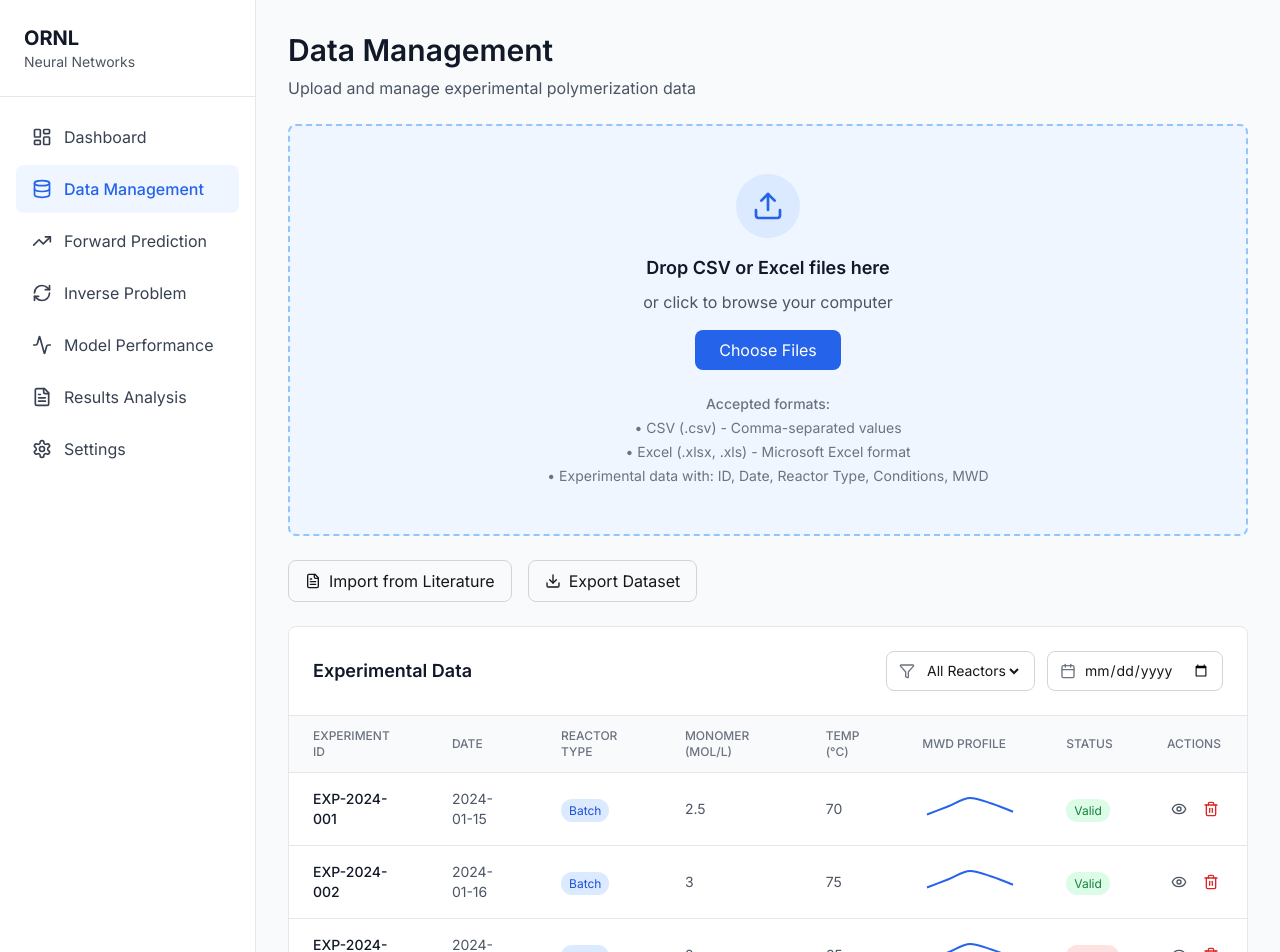
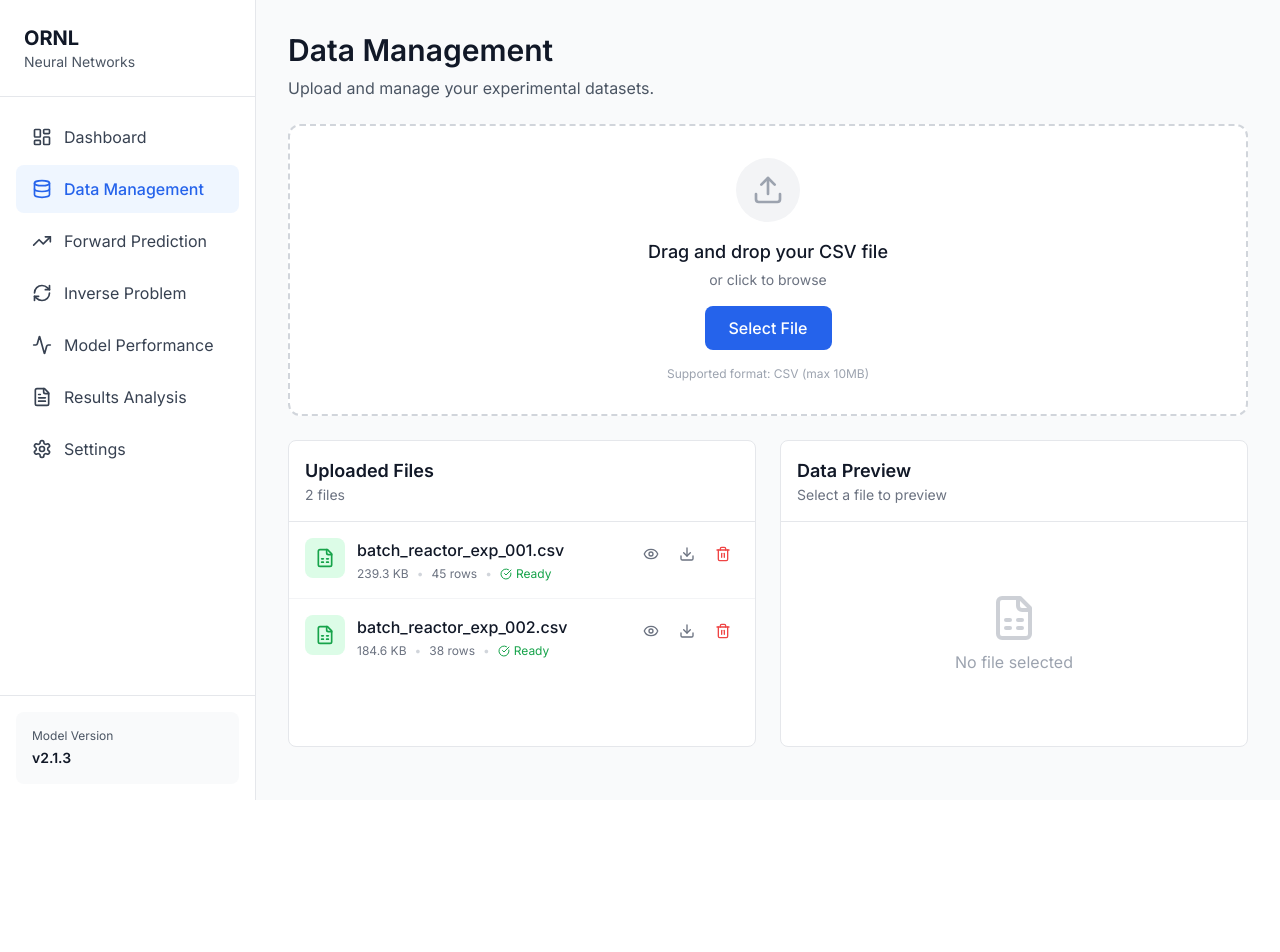
Before and after one commit to Shrey-Valia/ornl2_nextjs, a Next.js app: page /data-management in a window 1280 px wide. Shown: the top 952 px of the page. After the commit the page ends 800 px from the top, so only its background shows below. Built offline with nearby package versions, Linux system fonts and the light colour scheme.

Commit message:
push code

```diff
--- a/app/data-management/page.tsx
+++ b/app/data-management/page.tsx
@@ -1,175 +1,320 @@
 'use client';
 
-import { Upload, FileText, Download, Eye, Trash2, Filter, Calendar } from 'lucide-react';
-import { LineChart, Line, ResponsiveContainer } from 'recharts';
-import { mockExperiments, miniGraphData } from '@/lib/mock-data';
+import { useState, useCallback } from 'react';
+import { Upload, FileSpreadsheet, X, CheckCircle, AlertCircle, Download, Trash2, Eye } from 'lucide-react';
+
+interface UploadedFile {
+  id: string;
+  name: string;
+  size: number;
+  type: string;
+  uploadDate: Date;
+  status: 'processing' | 'completed' | 'error';
+  rowCount?: number;
+  columns?: string[];
+}
+
+interface ParsedData {
+  headers: string[];
+  rows: string[][];
+  preview: string[][];
+}
 
 export default function DataManagement() {
+  const [files, setFiles] = useState<UploadedFile[]>([
+    {
+      id: '1',
+      name: 'batch_reactor_exp_001.csv',
+      size: 245000,
+      type: 'text/csv',
+      uploadDate: new Date('2025-01-15'),
+      status: 'completed',
+      rowCount: 45,
+      columns: ['Temperature', 'Pressure', 'Time', 'Monomer_Conc', 'Catalyst_Conc', 'Yield']
+    },
+    {
+      id: '2',
+      name: 'batch_reactor_exp_002.csv',
+      size: 189000,
+      type: 'text/csv',
+      uploadDate: new Date('2025-01-20'),
+      status: 'completed',
+      rowCount: 38,
+      columns: ['Temperature', 'Pressure', 'Time', 'Monomer_Conc', 'Catalyst_Conc', 'Yield']
+    }
+  ]);
+  const [isDragging, setIsDragging] = useState(false);
+  const [selectedFile, setSelectedFile] = useState<UploadedFile | null>(null);
+  const [parsedData, setParsedData] = useState<ParsedData | null>(null);
+  const [uploadProgress, setUploadProgress] = useState<number | null>(null);
+
+  const handleDragOver = useCallback((e: React.DragEvent) => {
+    e.preventDefault();
+    setIsDragging(true);
+  }, []);
+
+  const handleDragLeave = useCallback((e: React.DragEvent) => {
+    e.preventDefault();
+    setIsDragging(false);
+  }, []);
+
+  const parseCSV = (text: string): ParsedData => {
+    const lines = text.trim().split('\n');
+    const headers = lines[0].split(',').map(h => h.trim().replace(/"/g, ''));
+    const rows = lines.slice(1).map(line =>
+      line.split(',').map(cell => cell.trim().replace(/"/g, ''))
+    );
+    const preview = rows.slice(0, 5);
+    return { headers, rows, preview };
+  };
+
+  const processFile = async (file: File) => {
+    const newFile: UploadedFile = {
+      id: Date.now().toString(),
+      name: file.name,
+      size: file.size,
+      type: file.type,
+      uploadDate: new Date(),
+      status: 'processing'
+    };
+
+    setFiles(prev => [newFile, ...prev]);
+    setUploadProgress(0);
+
+    for (let i = 0; i <= 100; i += 10) {
+      await new Promise(resolve => setTimeout(resolve, 100));
+      setUploadProgress(i);
+    }
+
+    try {
+      const text = await file.text();
+      const parsed = parseCSV(text);
+
+      setFiles(prev => prev.map(f =>
+        f.id === newFile.id
+          ? { ...f, status: 'completed', rowCount: parsed.rows.length, columns: parsed.headers }
+          : f
+      ));
+
+      setParsedData(parsed);
+      setSelectedFile({ ...newFile, status: 'completed', rowCount: parsed.rows.length, columns: parsed.headers });
+    } catch {
+      setFiles(prev => prev.map(f =>
+        f.id === newFile.id ? { ...f, status: 'error' } : f
+      ));
+    }
+
+    setUploadProgress(null);
+  };
+
+  const handleDrop = useCallback((e: React.DragEvent) => {
+    e.preventDefault();
+    setIsDragging(false);
+
+    const droppedFiles = Array.from(e.dataTransfer.files);
+    const csvFiles = droppedFiles.filter(f => f.name.endsWith('.csv') || f.type === 'text/csv');
+
+    if (csvFiles.length > 0) {
+      processFile(csvFiles[0]);
+    }
+  }, []);
+
+  const handleFileInput = (e: React.ChangeEvent<HTMLInputElement>) => {
+    const selectedFiles = e.target.files;
+    if (selectedFiles && selectedFiles.length > 0) {
+      processFile(selectedFiles[0]);
+    }
+  };
+
+  const handleViewFile = async (file: UploadedFile) => {
+    setSelectedFile(file);
+    if (file.columns) {
+      const mockRows = Array.from({ length: file.rowCount || 10 }, () =>
+        file.columns!.map(() => (Math.random() * 100).toFixed(2))
+      );
+      setParsedData({
+        headers: file.columns,
+        rows: mockRows,
+        preview: mockRows.slice(0, 5)
+      });
+    }
+  };
+
+  const handleDeleteFile = (id: string) => {
+    setFiles(prev => prev.filter(f => f.id !== id));
+    if (selectedFile?.id === id) {
+      setSelectedFile(null);
+      setParsedData(null);
+    }
+  };
+
+  const formatFileSize = (bytes: number) => {
+    if (bytes < 1024) return bytes + ' B';
+    if (bytes < 1024 * 1024) return (bytes / 1024).toFixed(1) + ' KB';
+    return (bytes / (1024 * 1024)).toFixed(1) + ' MB';
+  };
+
   return (
     <div className="p-8 space-y-6">
       <div>
         <h1 className="text-3xl font-semibold text-gray-900 mb-2">Data Management</h1>
-        <p className="text-gray-600">Upload and manage experimental polymerization data</p>
+        <p className="text-gray-600">Upload and manage your experimental datasets.</p>
       </div>
 
-      <div className="bg-blue-50 border-2 border-dashed border-blue-300 rounded-lg p-12">
-        <div className="flex flex-col items-center text-center">
-          <div className="w-16 h-16 bg-blue-100 rounded-full flex items-center justify-center mb-4">
-            <Upload className="w-8 h-8 text-blue-600" />
+      <div
+        onDragOver={handleDragOver}
+        onDragLeave={handleDragLeave}
+        onDrop={handleDrop}
+        className={`border-2 border-dashed rounded-xl p-8 text-center transition-all ${
+          isDragging ? 'border-blue-500 bg-blue-50' : 'border-gray-300 bg-white hover:border-gray-400'
+        }`}
+      >
+        <div className="flex flex-col items-center">
+          <div className={`w-16 h-16 rounded-full flex items-center justify-center mb-4 ${
+            isDragging ? 'bg-blue-100' : 'bg-gray-100'
+          }`}>
+            <Upload className={`w-8 h-8 ${isDragging ? 'text-blue-600' : 'text-gray-400'}`} />
           </div>
-          <h3 className="text-lg font-semibold text-gray-900 mb-2">
-            Drop CSV or Excel files here
-          </h3>
-          <p className="text-gray-600 mb-4">or click to browse your computer</p>
-          <button className="bg-blue-600 text-white px-6 py-2 rounded-lg hover:bg-blue-700 transition-colors">
-            Choose Files
-          </button>
-          <div className="mt-6 text-sm text-gray-500 space-y-1">
-            <p className="font-medium">Accepted formats:</p>
-            <p>• CSV (.csv) - Comma-separated values</p>
-            <p>• Excel (.xlsx, .xls) - Microsoft Excel format</p>
-            <p>• Experimental data with: ID, Date, Reactor Type, Conditions, MWD</p>
+
+          {uploadProgress !== null ? (
+            <div className="w-full max-w-xs">
+              <p className="text-sm text-gray-600 mb-2">Uploading...</p>
+              <div className="w-full bg-gray-200 rounded-full h-2">
+                <div className="bg-blue-600 h-2 rounded-full transition-all" style={{ width: `${uploadProgress}%` }} />
+              </div>
+              <p className="text-xs text-gray-500 mt-1">{uploadProgress}%</p>
+            </div>
+          ) : (
+            <>
+              <p className="text-lg font-medium text-gray-900 mb-1">
+                {isDragging ? 'Drop your file here' : 'Drag and drop your CSV file'}
+              </p>
+              <p className="text-sm text-gray-500 mb-4">or click to browse</p>
+              <label className="cursor-pointer">
+                <span className="bg-blue-600 text-white px-6 py-2.5 rounded-lg font-medium hover:bg-blue-700 transition-colors inline-block">
+                  Select File
+                </span>
+                <input type="file" accept=".csv" onChange={handleFileInput} className="hidden" />
+              </label>
+              <p className="text-xs text-gray-400 mt-4">Supported format: CSV (max 10MB)</p>
+            </>
+          )}
+        </div>
+      </div>
+
+      <div className="grid grid-cols-1 lg:grid-cols-2 gap-6">
+        <div className="bg-white rounded-lg border border-gray-200">
+          <div className="p-4 border-b border-gray-200">
+            <h2 className="text-lg font-semibold text-gray-900">Uploaded Files</h2>
+            <p className="text-sm text-gray-500">{files.length} files</p>
+          </div>
+          <div className="divide-y divide-gray-100 max-h-96 overflow-y-auto">
+            {files.map(file => (
+              <div key={file.id} className={`p-4 hover:bg-gray-50 ${selectedFile?.id === file.id ? 'bg-blue-50' : ''}`}>
+                <div className="flex items-start gap-3">
+                  <div className="w-10 h-10 bg-green-100 rounded-lg flex items-center justify-center flex-shrink-0">
+                    <FileSpreadsheet className="w-5 h-5 text-green-600" />
+                  </div>
+                  <div className="flex-1 min-w-0">
+                    <p className="font-medium text-gray-900 truncate">{file.name}</p>
+                    <div className="flex items-center gap-2 mt-1 flex-wrap">
+                      <span className="text-xs text-gray-500">{formatFileSize(file.size)}</span>
+                      <span className="text-xs text-gray-300">•</span>
+                      <span className="text-xs text-gray-500">{file.rowCount} rows</span>
+                      <span className="text-xs text-gray-300">•</span>
+                      {file.status === 'completed' && (
+                        <span className="inline-flex items-center gap-1 text-xs text-green-600">
+                          <CheckCircle className="w-3 h-3" /> Ready
+                        </span>
+                      )}
+                      {file.status === 'processing' && <span className="text-xs text-blue-600">Processing...</span>}
+                      {file.status === 'error' && (
+                        <span className="inline-flex items-center gap-1 text-xs text-red-600">
+                          <AlertCircle className="w-3 h-3" /> Error
+                        </span>
+                      )}
+                    </div>
+                  </div>
+                  <div className="flex items-center gap-1">
+                    <button onClick={() => handleViewFile(file)} className="p-2 hover:bg-gray-100 rounded-lg" title="View">
+                      <Eye className="w-4 h-4 text-gray-500" />
+                    </button>
+                    <button className="p-2 hover:bg-gray-100 rounded-lg" title="Download">
+                      <Download className="w-4 h-4 text-gray-500" />
+                    </button>
+                    <button onClick={() => handleDeleteFile(file.id)} className="p-2 hover:bg-red-50 rounded-lg" title="Delete">
+                      <Trash2 className="w-4 h-4 text-red-500" />
+                    </button>
+                  </div>
+                </div>
+              </div>
+            ))}
+          </div>
+        </div>
+
+        <div className="bg-white rounded-lg border border-gray-200">
+          <div className="p-4 border-b border-gray-200">
+            <h2 className="text-lg font-semibold text-gray-900">Data Preview</h2>
+            <p className="text-sm text-gray-500">{selectedFile ? selectedFile.name : 'Select a file to preview'}</p>
+          </div>
+          <div className="p-4">
+            {parsedData ? (
+              <div className="overflow-x-auto">
+                <table className="w-full text-sm">
+                  <thead>
+                    <tr className="bg-gray-50">
+                      {parsedData.headers.map((header, i) => (
+                        <th key={i} className="px-3 py-2 text-left font-medium text-gray-700 whitespace-nowrap">{header}</th>
+                      ))}
+                    </tr>
+                  </thead>
+                  <tbody>
+                    {parsedData.preview.map((row, i) => (
+                      <tr key={i} className="border-t border-gray-100">
+                        {row.map((cell, j) => (
+                          <td key={j} className="px-3 py-2 text-gray-600 whitespace-nowrap">{cell}</td>
+                        ))}
+                      </tr>
+                    ))}
+                  </tbody>
+                </table>
+                {parsedData.rows.length > 5 && (
+                  <p className="text-xs text-gray-400 mt-3 text-center">Showing 5 of {parsedData.rows.length} rows</p>
+                )}
+              </div>
+            ) : (
+              <div className="h-48 flex items-center justify-center text-gray-400">
+                <div className="text-center">
+                  <FileSpreadsheet className="w-12 h-12 mx-auto mb-2 opacity-50" />
+                  <p>No file selected</p>
+                </div>
+              </div>
+            )}
           </div>
         </div>
       </div>
 
-      <div className="flex gap-4">
-        <button className="flex items-center gap-2 px-4 py-2 border border-gray-300 rounded-lg hover:bg-gray-50">
-          <FileText className="w-4 h-4" />
-          Import from Literature
-        </button>
-        <button className="flex items-center gap-2 px-4 py-2 border border-gray-300 rounded-lg hover:bg-gray-50">
-          <Download className="w-4 h-4" />
-          Export Dataset
-        </button>
-      </div>
-
-      <div className="bg-white rounded-lg border border-gray-200">
-        <div className="p-6 border-b border-gray-200">
-          <div className="flex items-center justify-between">
-            <h2 className="text-lg font-semibold text-gray-900">Experimental Data</h2>
-            <div className="flex gap-3">
-              <div className="flex items-center gap-2 px-3 py-2 border border-gray-300 rounded-lg">
-                <Filter className="w-4 h-4 text-gray-500" />
-                <select className="border-none bg-transparent text-sm focus:outline-none">
-                  <option>All Reactors</option>
-                  <option>Batch</option>
-                  <option>Flow</option>
-                </select>
+      {selectedFile && parsedData && (
+        <div className="bg-white rounded-lg border border-gray-200 p-6">
+          <h2 className="text-lg font-semibold text-gray-900 mb-4">Column Configuration</h2>
+          <div className="grid grid-cols-2 md:grid-cols-3 lg:grid-cols-6 gap-4">
+            {parsedData.headers.map((header, i) => (
+              <div key={i} className="p-3 bg-gray-50 rounded-lg">
+                <p className="text-xs text-gray-500 mb-1">Column {i + 1}</p>
+                <p className="font-medium text-gray-900 text-sm truncate" title={header}>{header}</p>
               </div>
-              <div className="flex items-center gap-2 px-3 py-2 border border-gray-300 rounded-lg">
-                <Calendar className="w-4 h-4 text-gray-500" />
-                <input
-                  type="date"
-                  className="border-none bg-transparent text-sm focus:outline-none"
-                />
-              </div>
-            </div>
+            ))}
           </div>
-        </div>
-
-        <div className="overflow-x-auto">
-          <table className="w-full">
-            <thead className="bg-gray-50 border-b border-gray-200">
-              <tr>
-                <th className="px-6 py-3 text-left text-xs font-medium text-gray-500 uppercase">
-                  Experiment ID
-                </th>
-                <th className="px-6 py-3 text-left text-xs font-medium text-gray-500 uppercase">
-                  Date
-                </th>
-                <th className="px-6 py-3 text-left text-xs font-medium text-gray-500 uppercase">
-                  Reactor Type
-                </th>
-                <th className="px-6 py-3 text-left text-xs font-medium text-gray-500 uppercase">
-                  Monomer (mol/L)
-                </th>
-                <th className="px-6 py-3 text-left text-xs font-medium text-gray-500 uppercase">
-                  Temp (°C)
-                </th>
-                <th className="px-6 py-3 text-left text-xs font-medium text-gray-500 uppercase">
-                  MWD Profile
-                </th>
-                <th className="px-6 py-3 text-left text-xs font-medium text-gray-500 uppercase">
-                  Status
-                </th>
-                <th className="px-6 py-3 text-left text-xs font-medium text-gray-500 uppercase">
-                  Actions
-                </th>
-              </tr>
-            </thead>
-            <tbody className="divide-y divide-gray-200">
-              {mockExperiments.map((exp) => (
-                <tr key={exp.id} className="hover:bg-gray-50">
-                  <td className="px-6 py-4 text-sm font-medium text-gray-900">{exp.id}</td>
-                  <td className="px-6 py-4 text-sm text-gray-600">{exp.date}</td>
-                  <td className="px-6 py-4">
-                    <span className="px-2 py-1 text-xs rounded-full bg-blue-100 text-blue-700">
-                      {exp.reactor}
-                    </span>
-                  </td>
-                  <td className="px-6 py-4 text-sm text-gray-600">{exp.monomer}</td>
-                  <td className="px-6 py-4 text-sm text-gray-600">{exp.temp}</td>
-                  <td className="px-6 py-4">
-                    <div className="w-24 h-8">
-                      <ResponsiveContainer width="100%" height="100%">
-                        <LineChart data={miniGraphData}>
-                          <Line
-                            type="monotone"
-                            dataKey="y"
-                            stroke="#2563eb"
-                            strokeWidth={2}
-                            dot={false}
-                          />
-                        </LineChart>
-                      </ResponsiveContainer>
-                    </div>
-                  </td>
-                  <td className="px-6 py-4">
-                    <span
-                      className={`px-2 py-1 text-xs rounded-full ${
-                        exp.status === 'Valid'
-                          ? 'bg-green-100 text-green-700'
-                          : 'bg-red-100 text-red-700'
-                      }`}
-                    >
-                      {exp.status}
-                    </span>
-                  </td>
-                  <td className="px-6 py-4">
-                    <div className="flex gap-2">
-                      <button className="p-1 hover:bg-gray-100 rounded">
-                        <Eye className="w-4 h-4 text-gray-600" />
-                      </button>
-                      <button className="p-1 hover:bg-gray-100 rounded">
-                        <Trash2 className="w-4 h-4 text-red-600" />
-                      </button>
-                    </div>
-                  </td>
-                </tr>
-              ))}
-            </tbody>
-          </table>
-        </div>
-
-        <div className="p-4 border-t border-gray-200 flex items-center justify-between">
-          <p className="text-sm text-gray-600">Showing 5 of 45 experiments</p>
-          <div className="flex gap-2">
-            <button className="px-3 py-1 border border-gray-300 rounded hover:bg-gray-50 text-sm">
-              Previous
+          <div className="mt-6 flex gap-3">
+            <button className="bg-blue-600 text-white px-4 py-2 rounded-lg font-medium hover:bg-blue-700">
+              Save Configuration
             </button>
-            <button className="px-3 py-1 bg-blue-600 text-white rounded hover:bg-blue-700 text-sm">
-              1
-            </button>
-            <button className="px-3 py-1 border border-gray-300 rounded hover:bg-gray-50 text-sm">
-              2
-            </button>
-            <button className="px-3 py-1 border border-gray-300 rounded hover:bg-gray-50 text-sm">
-              Next
+            <button className="bg-gray-100 text-gray-700 px-4 py-2 rounded-lg font-medium hover:bg-gray-200">
+              Use for Training
             </button>
           </div>
         </div>
-      </div>
+      )}
     </div>
   );
 }
```
Also changed, not shown: app/page.tsx (+16 -6 lines), 1 other file (tests, documents, lock files or other folders).
